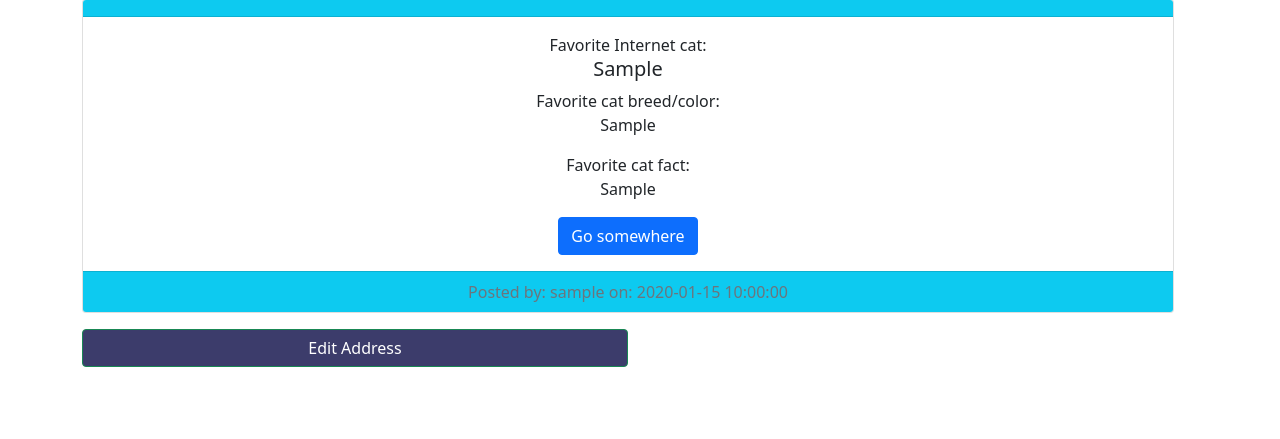
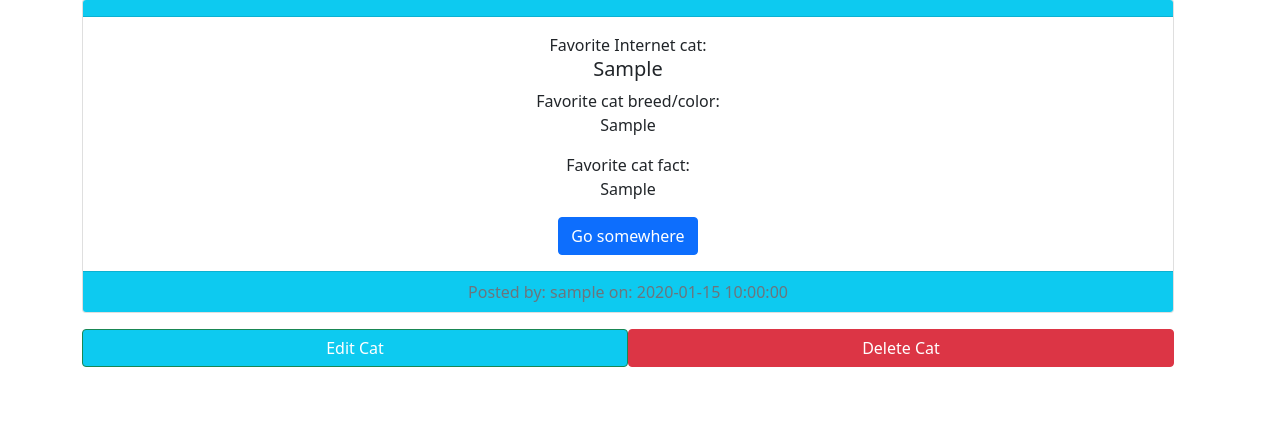
Before and after one commit to Navi-beep/cat_app, a Flask app: page /cats/1 in a window 1280 px wide. Shown: the part 89-528 px from the top of the page. Run offline with Flask 2, Linux system fonts and the light colour scheme; a user stored in the database is signed in; tables that the repository leaves empty hold one stand-in row (values such as "Sample post"); some libraries are stand-ins or nearby versions.

Commit message:
working on edit cat

```diff
--- a/app/routes.py
+++ b/app/routes.py
@@ -77,4 +77,13 @@ def edit_cat(cat_id):
     cat_to_edit = Add_Cat.query.get_or_404(cat_id)
     if cat_to_edit.author != current_user:
         flash("I'm sorry, you do not have permission to edit that cat!", "danger")
-        return redirect(url_for)
+        return redirect(url_for('view_cat', cat_id = cat_id))
+    form = CatForm()
+    if form.validate_on_submit():
+        fav_cat_breed = form.fav_cat_breed.data
+        fav_int_cat = form.fav_int_cat.data
+        fav_cat_fact = form.fav_cat_fact.data
+        cat_to_edit.update_info (fav_cat_breed=fav_cat_breed, fav_int_cat=fav_int_cat, fav_cat_fact=fav_cat_fact)
+        flash(f"{cat_to_edit.fav_int_cat} has been updated for you", "success")
+        return redirect(url_for('view_cat', cat_id=cat_id))
+    return render_template('editcat.html', cat=cat_to_edit, form=form)
--- a/app/templates/editcat.html
+++ b/app/templates/editcat.html
@@ -3,7 +3,7 @@
 
 {% block content %}
 
-<h2 class="h1 text-center">Edit your cat entry {{ cat.fav_int_cat }}here</h2>
+<h2 class="h1 text-center">Edit your cat entry {{ cat.fav_int_cat }} here</h2>
 
 <form method="post">
     {{ form.csrf_token }}
--- a/app/templates/viewcat.html
+++ b/app/templates/viewcat.html
@@ -28,7 +28,10 @@
   {% if current_user == cat.author %}
 
   <div class="d-flex mt-3">
-    <a href="{{ url_for('edit_cat', cat_id=cat.id) }}" class="btn btn-success w-50" style="background-color: #3c3c6b;">Edit Address</a>
+    <a href="{{ url_for('edit_cat', cat_id=cat.id) }}" class="btn btn-success w-50 bg-info">Edit Cat</a>
+
+    <button type="button" class="btn btn-danger w-50" data-bs-toggle="modal" data-bs-target="#deleteModal">Delete Cat</button>
+
 
 {% endif %}
 
```
